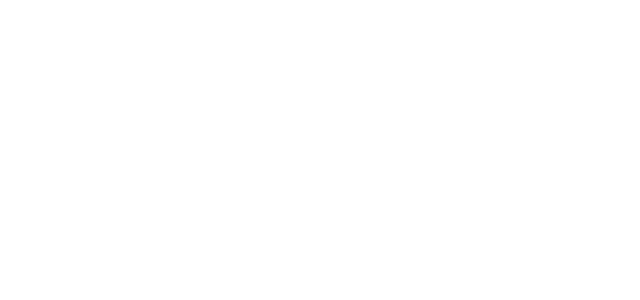
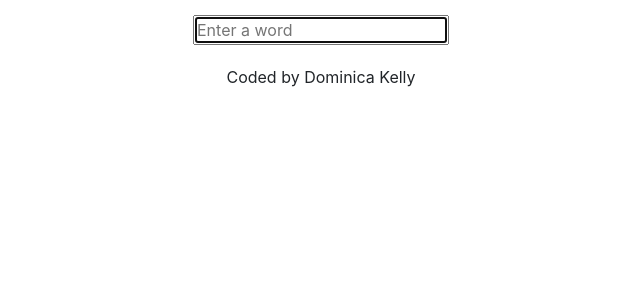
Before and after one commit to Its-Shio/dictionary-project, a React (Create React App) app: page / in a window 1280 px wide. Shown: the top 300 px of the page, without its empty margins (319-959 px from the left). Built offline with nearby package versions, Linux system fonts and the light colour scheme.

Commit message:
Added basic structure for searching words

```diff
--- a/src/App.css
+++ b/src/App.css
@@ -0,0 +1,4 @@
+.app-footer {
+  text-align: center;
+  margin: 20px 0;
+}
--- a/src/App.js
+++ b/src/App.js
@@ -1,9 +1,16 @@
 import "./App.css";
+import Dictionary from "./Dictionary.js";
 
 function App() {
   return (
     <div className="App">
-      <header className="App-header"></header>
+      <div className="container">
+        <header className="App-header"></header>
+        <main>
+          <Dictionary />
+        </main>
+        <footer className="app-footer">Coded by Dominica Kelly</footer>
+      </div>
     </div>
   );
 }
--- /dev/null
+++ b/src/Dictionary.css
@@ -0,0 +1,4 @@
+.Dictionary {
+  text-align: center;
+  margin: 15px 0;
+}
--- /dev/null
+++ b/src/Dictionary.js
@@ -0,0 +1,28 @@
+import React, { useState } from "react";
+import "./Dictionary.css";
+
+export default function Dictionary() {
+  let [keyword, setKeyword] = useState("");
+  function search(event) {
+    event.preventDefault();
+    alert(`Searching for ${keyword}`);
+  }
+
+  function handleKeywordChange(event) {
+    console.log(event.target.value);
+    setKeyword(event.target.value);
+  }
+
+  return (
+    <div className="Dictionary">
+      <form onSubmit={search}>
+        <input
+          type="search"
+          placeholder="Enter a word"
+          autoFocus={true}
+          onChange={handleKeywordChange}
+        ></input>
+      </form>
+    </div>
+  );
+}
```
